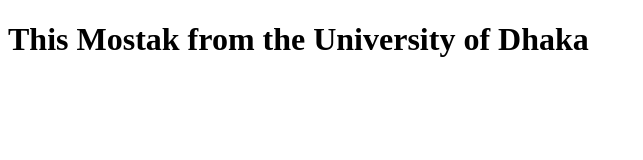
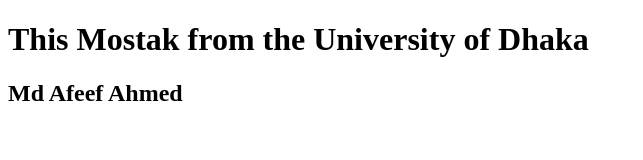
Before and after one commit to mostakphoenixsoftbd/demo2, a plain HTML site: page index.html in a window 1280 px wide. Shown: the whole page, without its empty margins (0-643 px from the left). Drawn offline with Linux system fonts and the light colour scheme.

Commit message:
new commi Md Afeef Ahmed to index.html done

```diff
--- a/index.html
+++ b/index.html
@@ -7,6 +7,6 @@
 </head>
 <body>
     <h1>This Mostak from the University of Dhaka</h1>
-
+    <h2>Md Afeef Ahmed</h2>
 </body>
 </html>
```
